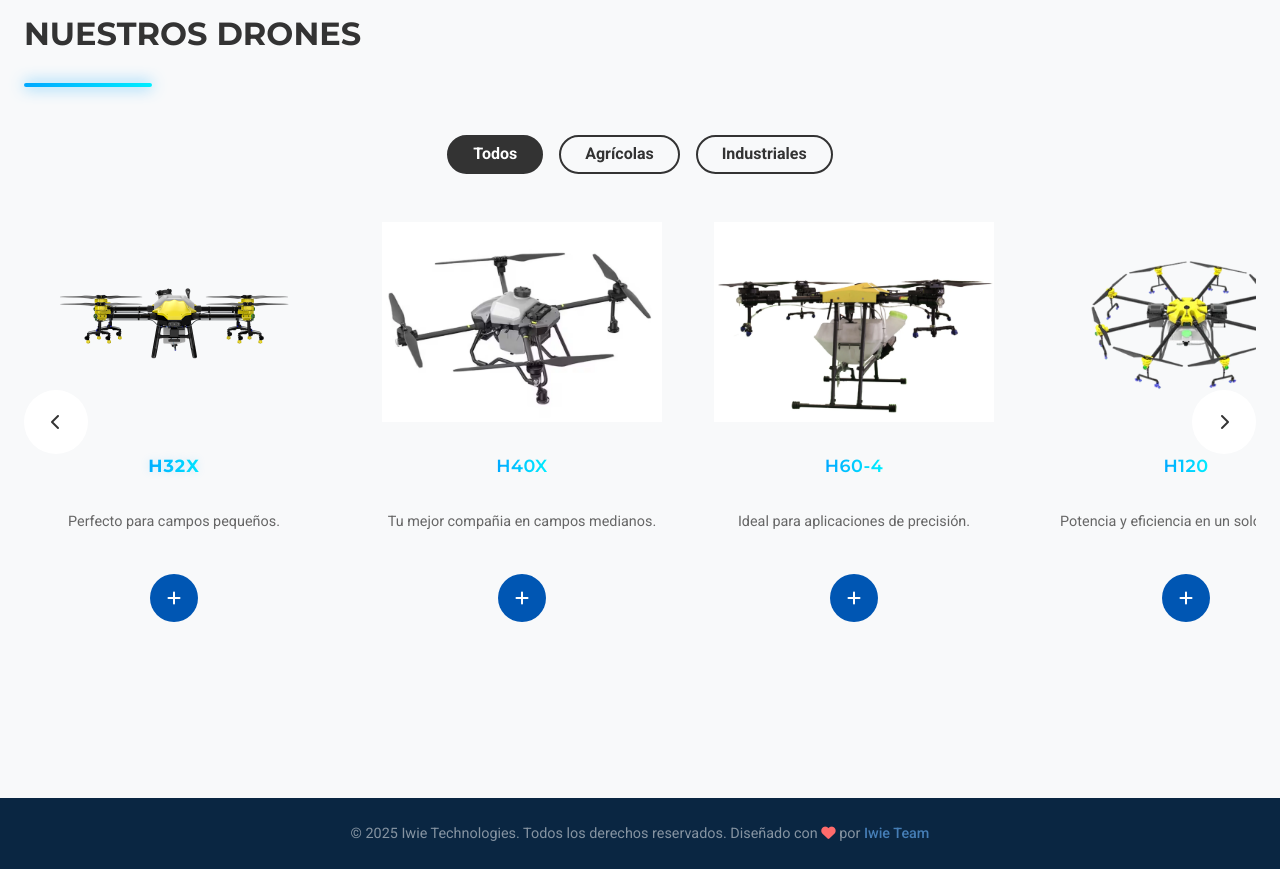
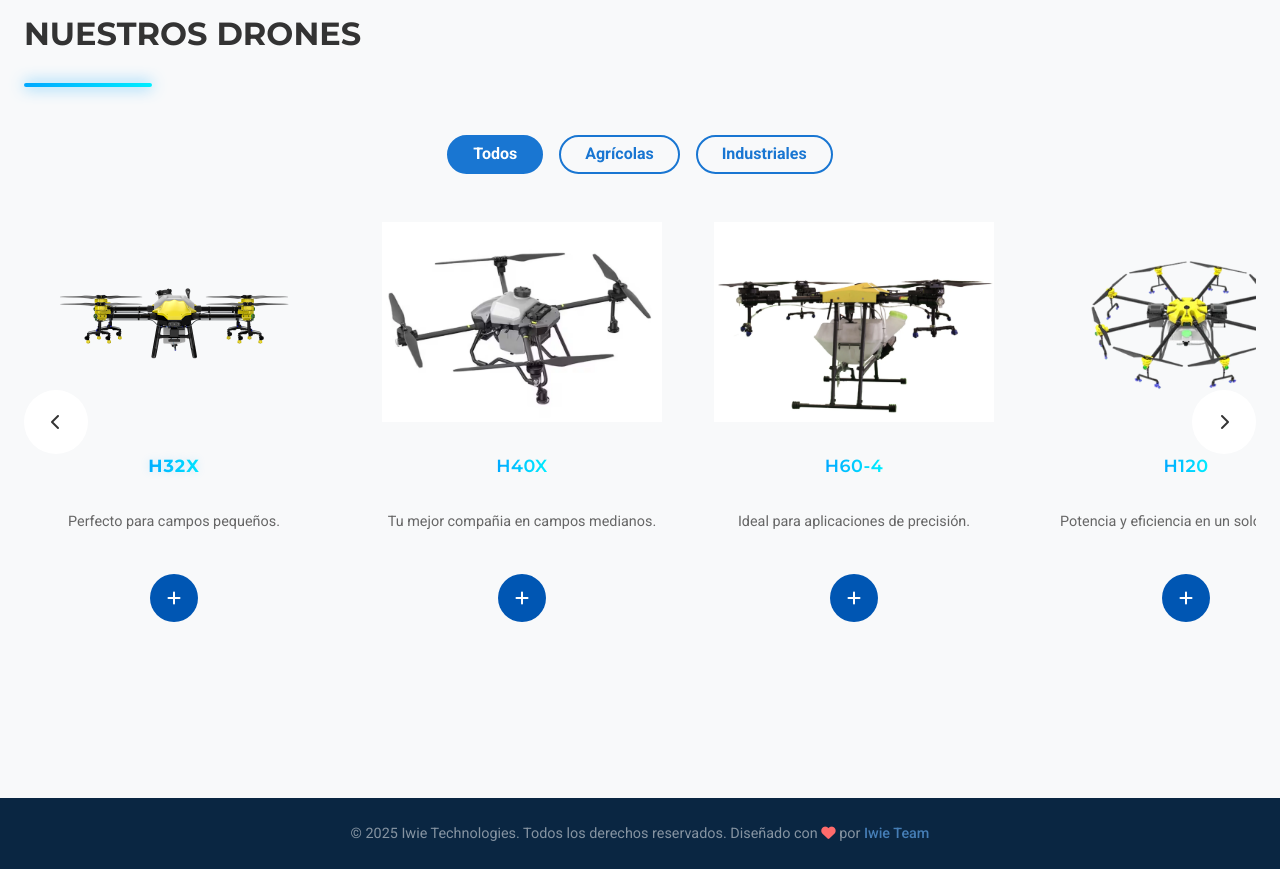
Before and after one commit to AlejandroLiinares/IwieDrones, a React (Vite) app: page /drones in a window 1280 px wide. Shown: the part 1200-2069 px from the top of the page. Built offline with nearby package versions, Linux system fonts and the light colour scheme.

Commit message:
Actualización de color del TABS

```diff
--- a/src/components/Drone/DroneFiltro/DroneFiltro.css
+++ b/src/components/Drone/DroneFiltro/DroneFiltro.css
@@ -7,9 +7,9 @@
 
 .drone-filter {
     padding: 0.5rem 1.5rem;
-    border: 2px solid #333;
+    border: 2px solid #1976d2;
     background-color: transparent;
-    color: #333;
+    color: #1976d2;
     border-radius: 25px;
     font-weight: 600;
     cursor: pointer;
@@ -18,10 +18,10 @@
 }
 
 .drone-filter:hover {
-    background-color: rgba(51, 51, 51, 0.1);
+    background-color: #e3f2fd;
 }
 
 .drone-filter.active {
-    background-color: #333;
+    background-color: #1976d2;
     color: white;
 }
```
